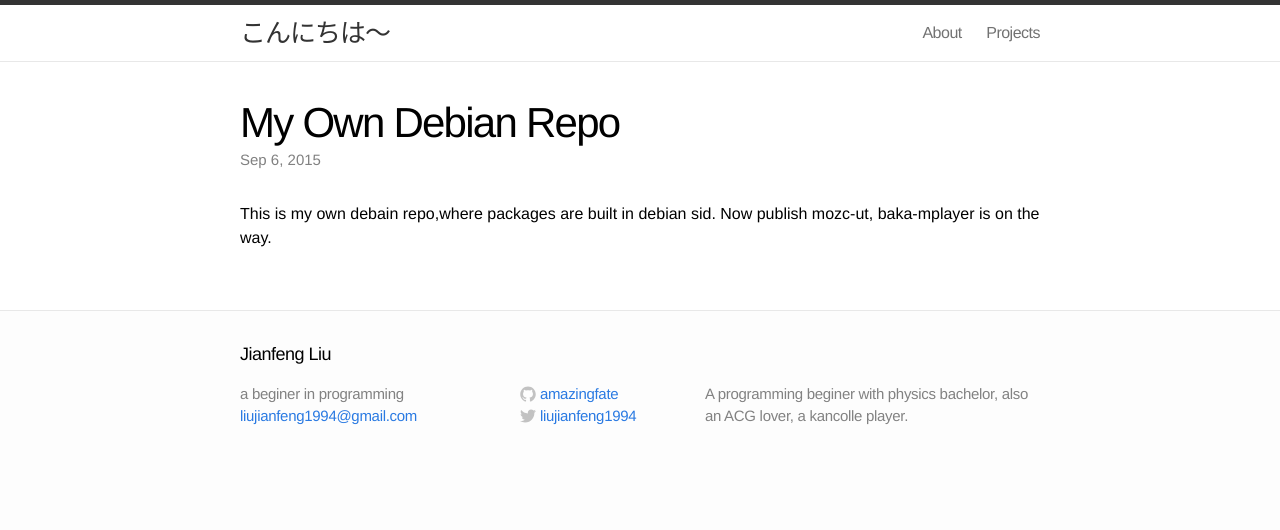
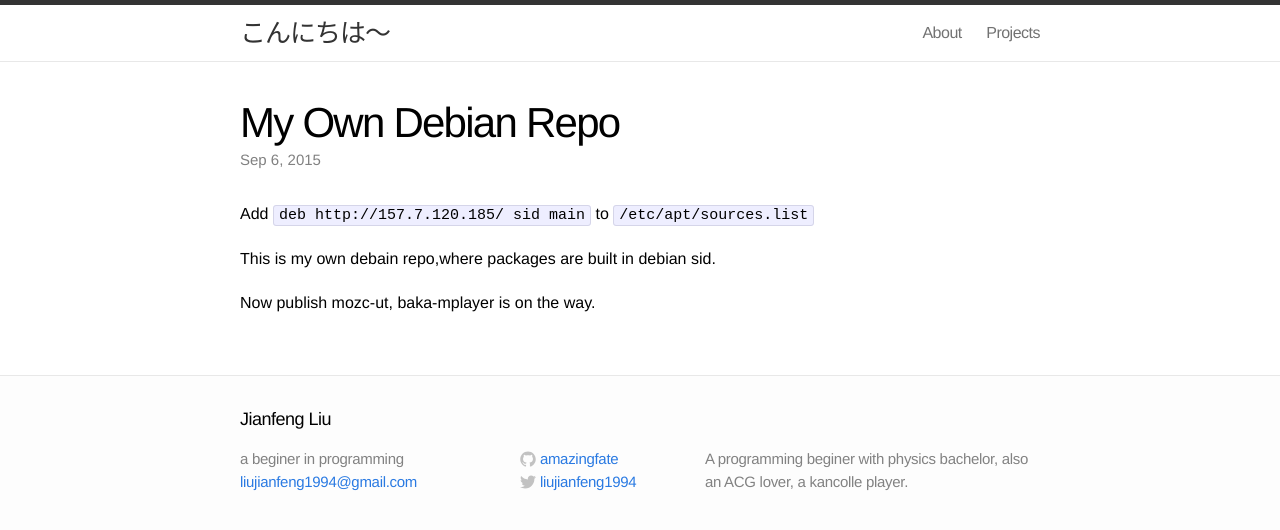
Before and after one commit to amazingfate/amazingfate.github.io, a Jekyll site: the page built from _posts/2015-09-06-my-debian-repo.md, in a window 1280 px wide. Shown: the top 530 px of the page. Built offline with Jekyll 4.4.1, drawn with Linux system fonts in a browser that asks for light colours; Markdown is read by kramdown in place of the engine named in the settings; comment, search, counter and statistics services are not loaded.

Commit message:
update post

````diff
--- a/_posts/2015-09-06-my-debian-repo.md
+++ b/_posts/2015-09-06-my-debian-repo.md
@@ -2,5 +2,8 @@
 layout: post
 title: My Own Debian Repo
 ---
+Add ```deb http://157.7.120.185/ sid main``` to ```/etc/apt/sources.list```
+
 This is my own debain repo,where packages are built in debian sid.
+
 Now publish mozc-ut, baka-mplayer is on the way.
````
